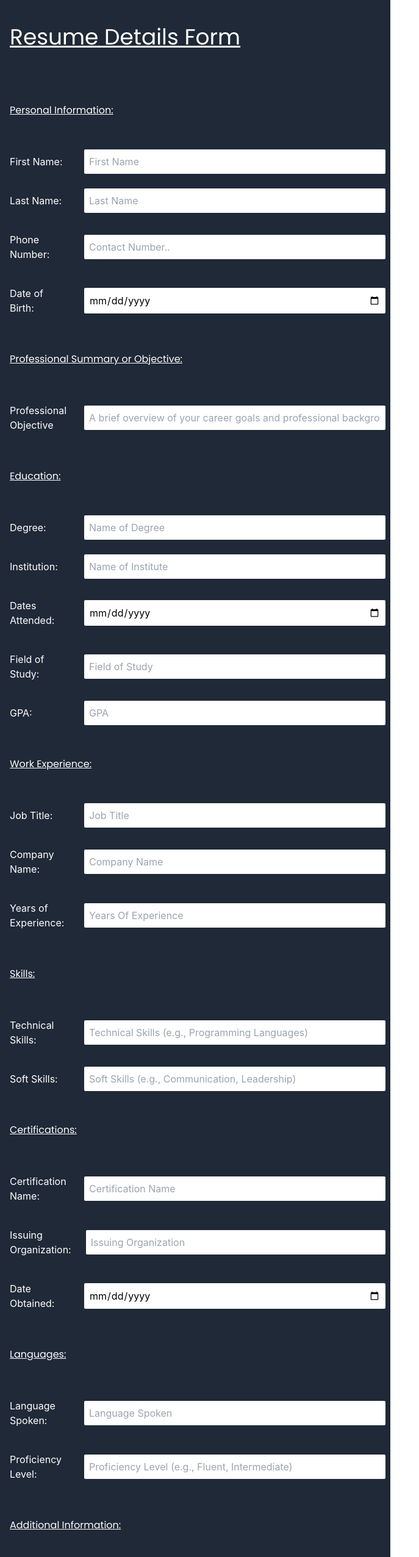
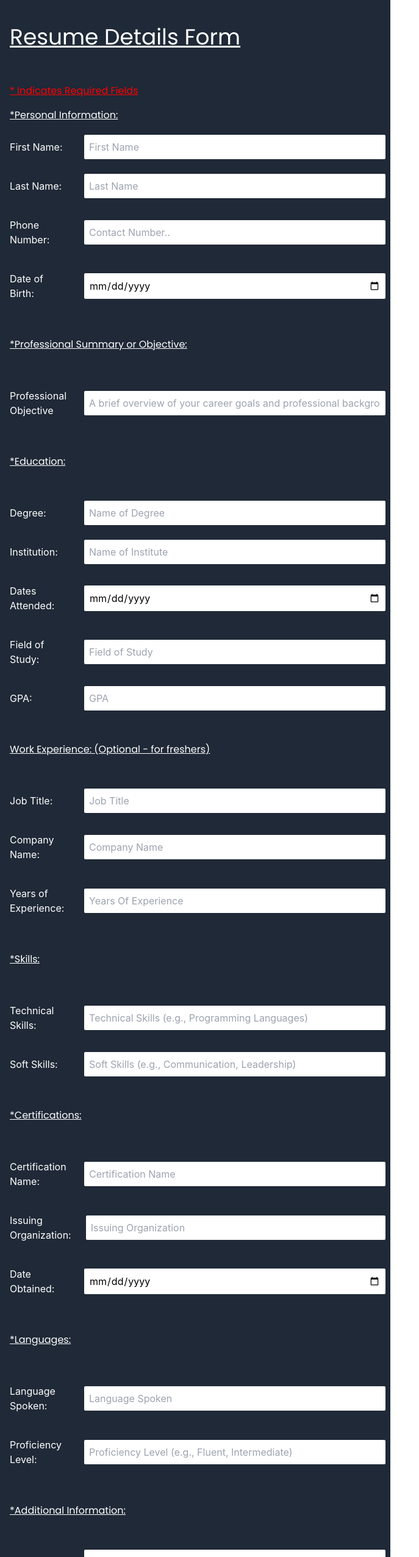
Before and after one commit to Dhruv715/Resume-builder-app, a React (Create React App) app: page /resume1 in a window 1280 px wide. Shown: the part 120-2673 px from the top of the page at 61% size, without its empty margins (0-687 px from the left). Built offline with nearby package versions, Linux system fonts and the light colour scheme; the HTML template or start-up script is replaced by a standard one; a web font is replaced by a local one.

Commit message:
resume form changes

```diff
--- a/src/component/Form.js
+++ b/src/component/Form.js
@@ -5,9 +5,10 @@ function Form({ formData, handleChange, handleSubmit }) {
     <>
       <div className='formdata w-full sm:w-full md:w-full lg:w-1/2 bg-gray-800' >
         <h1 className='text-4xl my-2 py-10 text-white px-4 underline'   style={{fontFamily:'poppins'}}>Resume Details Form</h1>
+        <h2 className='text-white px-4 py-2 underline' style={{fontFamily:'poppins',color:'red'}}> * Indicates Required Fields </h2>
         <form onSubmit={handleSubmit}>
 
-          <h2 className='text-white px-4 py-10 underline ' style={{fontFamily:'poppins'}}>Personal Information:</h2>
+          <h2 className='text-white px-4 py-2 underline ' style={{fontFamily:'poppins'}}>*Personal Information:</h2>
           <div className='py-3 flex flex-col w-full  lg:flex-row justify-items-center items-center'>
             <label htmlFor="firstName" className='text-white px-4 py-2 me-2 w-full sm:w-full md:w-full lg:w-1/4'>First Name:</label>
             <input type="text" className='w-11/12 mx-auto rounded-sm sm:w-11/12 md:w-11/12 lg:w-full p-2 me-2' placeholder='First Name' value={formData.personalInformation.firstName} onChange={(e) => handleChange(e, 'personalInformation', 'firstName')} />
@@ -26,7 +27,7 @@ function Form({ formData, handleChange, handleSubmit }) {
           </div>
           {/* Professional Summary */}
 
-          <h2 className='text-white px-4 py-10 underline ' style={{fontFamily:'poppins'}}>Professional Summary or Objective:</h2>
+          <h2 className='text-white px-4 py-10 underline ' style={{fontFamily:'poppins'}}>*Professional Summary or Objective:</h2>
           <div  className='py-3 flex flex-col w-full  lg:flex-row justify-items-center items-center'>
             <label htmlFor="professionalSummary"   className='text-white px-4 py-2 me-2 w-full sm:w-full md:w-full lg:w-1/4'>Professional Objective</label>
           <input type="text" className='w-11/12 mx-auto rounded-sm sm:w-11/12 md:5/5 lg:w-full p-2 me-2' value={formData.professionalSummary.desc} onChange={(e) => handleChange(e, 'professionalSummary','desc')} placeholder='A brief overview of your career goals and professional background.' />
@@ -34,7 +35,7 @@ function Form({ formData, handleChange, handleSubmit }) {
           </div>
           {/* Education */}
 
-          <h2 className='text-white px-4 py-10 underline ' style={{fontFamily:'poppins'}}>Education:</h2>
+          <h2 className='text-white px-4 py-10 underline ' style={{fontFamily:'poppins'}}>*Education:</h2>
           <div  className='py-3 flex flex-col w-full  lg:flex-row justify-items-center items-center'>
             <label htmlFor="degree"  className='text-white px-4 py-2 me-2 w-full sm:w-full md:w-full lg:w-1/4'>Degree:</label>
             <input type="text" className='w-11/12 mx-auto rounded-sm sm:w-11/12 md:w-11/12 lg:w-full p-2 me-2' value={formData.education.degree} onChange={(e) => handleChange(e, 'education', 'degree')} placeholder='Name of Degree' />
@@ -57,7 +58,7 @@ function Form({ formData, handleChange, handleSubmit }) {
           </div>
           {/* Work Experience */}
 
-          <h2 className='text-white px-4 py-10 underline ' style={{fontFamily:'poppins'}}>Work Experience:</h2>
+          <h2 className='text-white px-4 py-10 underline ' style={{fontFamily:'poppins'}}>Work Experience: (Optional - for freshers)</h2>
           <div  className='py-3 flex flex-col w-full  lg:flex-row justify-items-center items-center'>
             <label htmlFor="jobTitle"  className='text-white px-4 py-2 me-2 w-full sm:w-full md:w-full lg:w-1/4'>Job Title:</label>
             <input type="text" className='w-11/12 mx-auto rounded-sm sm:w-11/12 md:w-11/12 lg:w-full p-2 me-2' value={formData.workExperience.jobTitle} onChange={(e) => handleChange(e, 'workExperience', 'jobTitle')} placeholder='Job Title' />
@@ -72,7 +73,7 @@ function Form({ formData, handleChange, handleSubmit }) {
           </div>
           {/* Skills */}
 
-          <h2 className='text-white px-4 py-10 underline ' style={{fontFamily:'poppins'}}>Skills:</h2>
+          <h2 className='text-white px-4 py-10 underline ' style={{fontFamily:'poppins'}}>*Skills:</h2>
           <div  className='py-3 flex flex-col w-full  lg:flex-row justify-items-center items-center'>
             <label htmlFor="technicalSkills"  className='text-white px-4 py-2 me-2 w-full sm:w-full md:w-full lg:w-1/4'>Technical Skills:</label>
             <input type="text" className='w-11/12 mx-auto rounded-sm sm:w-11/12 md:w-11/12 lg:w-full p-2 me-2' value={formData.skills.technicalSkills} onChange={(e) => handleChange(e, 'skills', 'technicalSkills')} placeholder='Technical Skills (e.g., Programming Languages)' />
@@ -83,7 +84,7 @@ function Form({ formData, handleChange, handleSubmit }) {
           </div>
           {/* Certifications */}
 
-          <h2 className='text-white px-4 py-10 underline' style={{fontFamily:'poppins'}}>Certifications:</h2>
+          <h2 className='text-white px-4 py-10 underline' style={{fontFamily:'poppins'}}>*Certifications:</h2>
           <div  className='py-3 flex flex-col w-full  lg:flex-row justify-items-center items-center'>
             <label htmlFor="certificationName"  className='text-white px-4 py-2 me-2 w-full sm:w-full md:w-full lg:w-1/4'>Certification Name:</label>
             <input type="text" className='w-11/12 mx-auto rounded-sm sm:w-11/12 md:w-11/12 lg:w-full p-2 me-2' value={formData.certifications.certificationName} onChange={(e) => handleChange(e, 'certifications', 'certificationName')} placeholder='Certification Name' />
@@ -98,7 +99,7 @@ function Form({ formData, handleChange, handleSubmit }) {
           </div>
           {/* Languages */}
 
-          <h2 className='text-white px-4 py-10 underline' style={{fontFamily:'poppins'}}>Languages:</h2>
+          <h2 className='text-white px-4 py-10 underline' style={{fontFamily:'poppins'}}>*Languages:</h2>
           <div  className='py-3 flex flex-col w-full  lg:flex-row justify-items-center items-center'>
             <label htmlFor="languageSpoken"  className='text-white px-4 py-2 me-2 w-full sm:w-full md:w-full lg:w-1/4'>Language Spoken:</label>
             <input type="text" className='w-11/12 mx-auto rounded-sm sm:w-11/12 md:w-11/12 lg:w-full p-2 me-2' value={formData.languages.languageSpoken} onChange={(e) => handleChange(e, 'languages', 'languageSpoken')} placeholder='Language Spoken' />
@@ -109,7 +110,7 @@ function Form({ formData, handleChange, handleSubmit }) {
           </div>
           {/* Additional Information */}
 
-          <h2 className='text-white px-4 py-10 underline ' style={{fontFamily:'poppins'}}>Additional Information:</h2>
+          <h2 className='text-white px-4 py-10 underline ' style={{fontFamily:'poppins'}}>*Additional Information:</h2>
           <div  className='py-3 flex flex-col w-full  lg:flex-row justify-items-center items-center'>
             <label htmlFor="hobbies"  className='text-white px-4 py-2 me-2 w-full sm:w-full md:w-full lg:w-1/4'>Hobbies:</label>
             <input type="text" className='w-11/12 mx-auto rounded-sm sm:w-11/12 md:w-11/12 lg:w-full p-2 me-2' value={formData.additionalInformation.hobbies} onChange={(e) => handleChange(e, 'additionalInformation', 'hobbies')} placeholder='Hobbies' />
--- a/src/component/Form2.js
+++ b/src/component/Form2.js
@@ -5,9 +5,10 @@ function Form2({ formData, handleChange, handleSubmit }) {
     <>
       <div className='formdata w-full sm:w-full md:w-full lg:w-1/2 bg-gray-800' >
         <h1 className='text-4xl my-2 py-10 text-white px-4 underline'   style={{fontFamily:'poppins'}}>Resume Details Form</h1>
+        <h2 className='text-white px-4 py-2 underline' style={{fontFamily:'poppins',color:'red'}}> * Indicates Required Fields </h2>
         <form onSubmit={handleSubmit}>
 
-          <h2 className='text-white px-4 py-10 underline ' style={{fontFamily:'poppins'}}>Personal Information:</h2>
+          <h2 className='text-white px-4 py-2 underline ' style={{fontFamily:'poppins'}}>*Personal Information:</h2>
           <div className='py-3 flex flex-col w-full  lg:flex-row justify-items-center items-center'>
             <label htmlFor="firstName" className='text-white px-4 py-2 me-2 w-full sm:w-full md:w-full lg:w-1/4'>First Name:</label>
             <input type="text" className='w-11/12 mx-auto rounded-sm sm:w-11/12 md:w-11/12 lg:w-full p-2 me-2' placeholder='First Name' value={formData.personalInformation.firstName} onChange={(e) => handleChange(e, 'personalInformation', 'firstName')} />
@@ -26,7 +27,7 @@ function Form2({ formData, handleChange, handleSubmit }) {
           </div>
           {/* Professional Summary */}
 
-          <h2 className='text-white px-4 py-10 underline ' style={{fontFamily:'poppins'}}>Professional Summary or Objective:</h2>
+          <h2 className='text-white px-4 py-10 underline ' style={{fontFamily:'poppins'}}>*Professional Summary or Objective:</h2>
           <div  className='py-3 flex flex-col w-full  lg:flex-row justify-items-center items-center'>
             <label htmlFor="professionalSummary"   className='text-white px-4 py-2 me-2 w-full sm:w-full md:w-full lg:w-1/4'>Professional Objective</label>
           <input type="text" className='w-11/12 mx-auto rounded-sm sm:w-11/12 md:5/5 lg:w-full p-2 me-2' value={formData.professionalSummary.desc} onChange={(e) => handleChange(e, 'professionalSummary','desc')} placeholder='A brief overview of your career goals and professional background.' />
@@ -34,7 +35,7 @@ function Form2({ formData, handleChange, handleSubmit }) {
           </div>
           {/* Education */}
 
-          <h2 className='text-white px-4 py-10 underline ' style={{fontFamily:'poppins'}}>Education:</h2>
+          <h2 className='text-white px-4 py-10 underline ' style={{fontFamily:'poppins'}}>*Education:</h2>
           <div  className='py-3 flex flex-col w-full  lg:flex-row justify-items-center items-center'>
             <label htmlFor="degree"  className='text-white px-4 py-2 me-2 w-full sm:w-full md:w-full lg:w-1/4'>Degree:</label>
             <input type="text" className='w-11/12 mx-auto rounded-sm sm:w-11/12 md:w-11/12 lg:w-full p-2 me-2' value={formData.education.degree} onChange={(e) => handleChange(e, 'education', 'degree')} placeholder='Name of Degree' />
@@ -57,7 +58,7 @@ function Form2({ formData, handleChange, handleSubmit }) {
           </div>
           {/* Work Experience */}
 
-          <h2 className='text-white px-4 py-10 underline ' style={{fontFamily:'poppins'}}>Work Experience:</h2>
+          <h2 className='text-white px-4 py-10 underline ' style={{fontFamily:'poppins'}}>Work Experience: (Optional - for freshers)</h2>
           <div  className='py-3 flex flex-col w-full  lg:flex-row justify-items-center items-center'>
             <label htmlFor="jobTitle"  className='text-white px-4 py-2 me-2 w-full sm:w-full md:w-full lg:w-1/4'>Job Title:</label>
             <input type="text" className='w-11/12 mx-auto rounded-sm sm:w-11/12 md:w-11/12 lg:w-full p-2 me-2' value={formData.workExperience.jobTitle} onChange={(e) => handleChange(e, 'workExperience', 'jobTitle')} placeholder='Job Title' />
@@ -72,7 +73,7 @@ function Form2({ formData, handleChange, handleSubmit }) {
           </div>
           {/* Skills */}
 
-          <h2 className='text-white px-4 py-10 underline ' style={{fontFamily:'poppins'}}>Skills:</h2>
+          <h2 className='text-white px-4 py-10 underline ' style={{fontFamily:'poppins'}}>*Skills:</h2>
           <div  className='py-3 flex flex-col w-full  lg:flex-row justify-items-center items-center'>
             <label htmlFor="technicalSkills"  className='text-white px-4 py-2 me-2 w-full sm:w-full md:w-full lg:w-1/4'>Technical Skills:</label>
             <input type="text" className='w-11/12 mx-auto rounded-sm sm:w-11/12 md:w-11/12 lg:w-full p-2 me-2' value={formData.skills.technicalSkills} onChange={(e) => handleChange(e, 'skills', 'technicalSkills')} placeholder='Technical Skills (e.g., Programming Languages)' />
@@ -83,7 +84,7 @@ function Form2({ formData, handleChange, handleSubmit }) {
           </div>
           {/* Certifications */}
 
-          <h2 className='text-white px-4 py-10 underline' style={{fontFamily:'poppins'}}>Certifications:</h2>
+          <h2 className='text-white px-4 py-10 underline' style={{fontFamily:'poppins'}}>*Certifications:</h2>
           <div  className='py-3 flex flex-col w-full  lg:flex-row justify-items-center items-center'>
             <label htmlFor="certificationName"  className='text-white px-4 py-2 me-2 w-full sm:w-full md:w-full lg:w-1/4'>Certification Name:</label>
             <input type="text" className='w-11/12 mx-auto rounded-sm sm:w-11/12 md:w-11/12 lg:w-full p-2 me-2' value={formData.certifications.certificationName} onChange={(e) => handleChange(e, 'certifications', 'certificationName')} placeholder='Certification Name' />
@@ -98,7 +99,7 @@ function Form2({ formData, handleChange, handleSubmit }) {
           </div>
           {/* Languages */}
 
-          <h2 className='text-white px-4 py-10 underline' style={{fontFamily:'poppins'}}>Languages:</h2>
+          <h2 className='text-white px-4 py-10 underline' style={{fontFamily:'poppins'}}>*Languages:</h2>
           <div  className='py-3 flex flex-col w-full  lg:flex-row justify-items-center items-center'>
             <label htmlFor="languageSpoken"  className='text-white px-4 py-2 me-2 w-full sm:w-full md:w-full lg:w-1/4'>Language Spoken:</label>
             <input type="text" className='w-11/12 mx-auto rounded-sm sm:w-11/12 md:w-11/12 lg:w-full p-2 me-2' value={formData.languages.languageSpoken} onChange={(e) => handleChange(e, 'languages', 'languageSpoken')} placeholder='Language Spoken' />
@@ -109,7 +110,7 @@ function Form2({ formData, handleChange, handleSubmit }) {
           </div>
           {/* Additional Information */}
 
-          <h2 className='text-white px-4 py-10 underline ' style={{fontFamily:'poppins'}}>Additional Information:</h2>
+          <h2 className='text-white px-4 py-10 underline ' style={{fontFamily:'poppins'}}>*Additional Information:</h2>
           <div  className='py-3 flex flex-col w-full  lg:flex-row justify-items-center items-center'>
             <label htmlFor="hobbies"  className='text-white px-4 py-2 me-2 w-full sm:w-full md:w-full lg:w-1/4'>Hobbies:</label>
             <input type="text" className='w-11/12 mx-auto rounded-sm sm:w-11/12 md:w-11/12 lg:w-full p-2 me-2' value={formData.additionalInformation.hobbies} onChange={(e) => handleChange(e, 'additionalInformation', 'hobbies')} placeholder='Hobbies' />
```
Also changed, not shown: src/component/Resume.js (+24 -39 lines), src/component/Resume2.js (+15 -9 lines).
